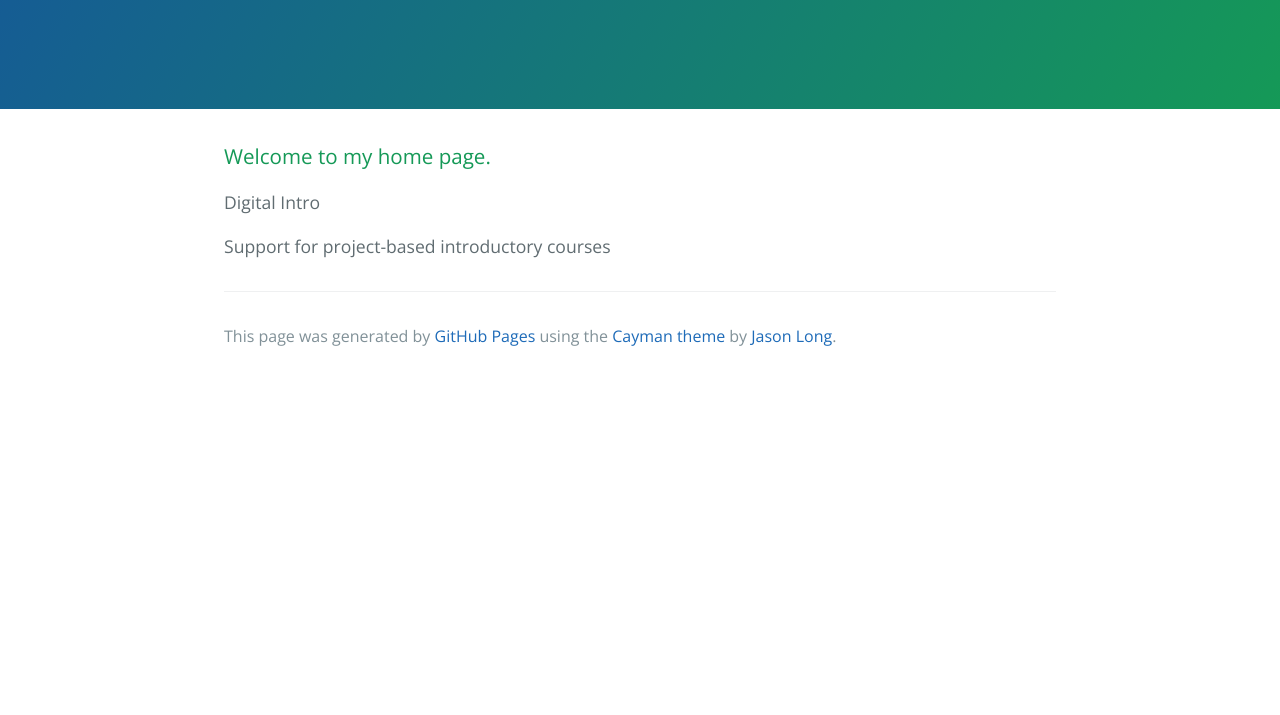
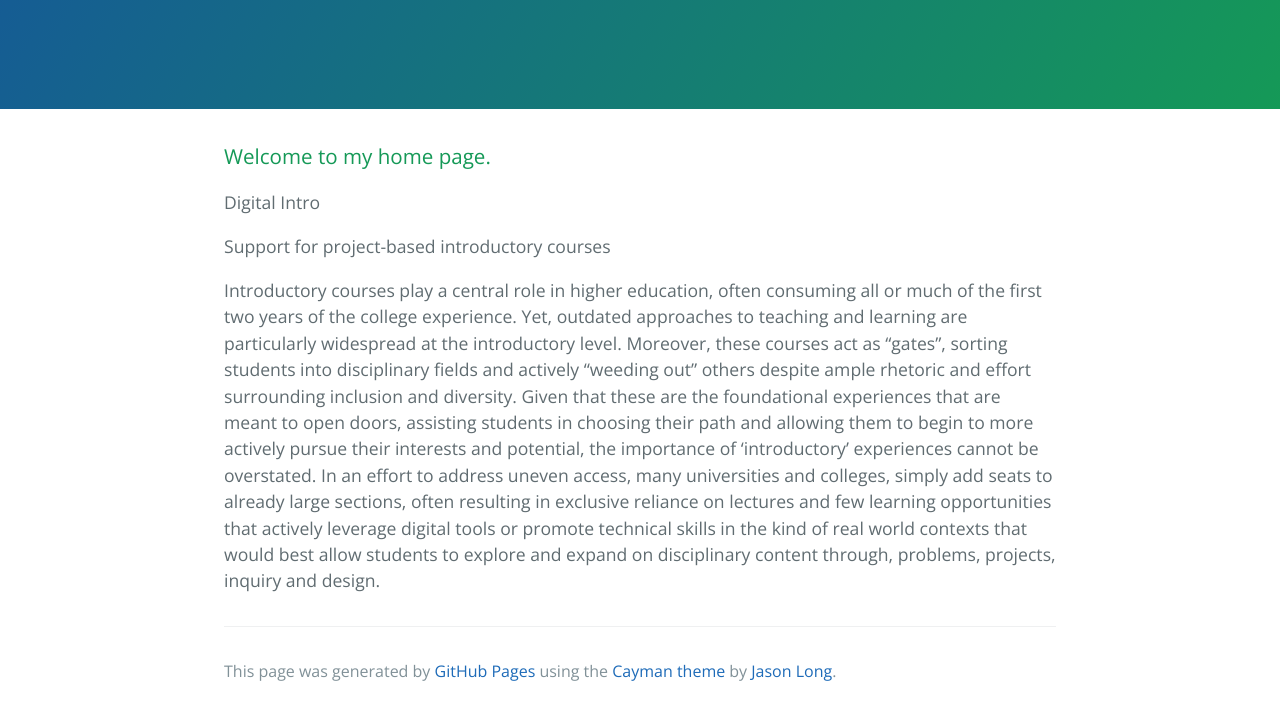
Before and after one commit to ldierker1/ldierker1.github.io, a plain HTML site: page index.html in a window 1280 px wide. Shown: the part 208-923 px from the top of the page. Before the commit the page ends 800 px from the top, so only its background shows below. Drawn offline with nearby package versions, Linux system fonts and the light colour scheme.

Commit message:
added introductory text

```diff
--- a/index.html
+++ b/index.html
@@ -21,6 +21,18 @@
 
 <p>Digital Intro </p>
 <p>Support for project-based introductory courses</p>
+<p></p>Introductory courses play a central role in higher education,
+often consuming all or much of the first two years of the college experience.
+Yet, outdated approaches to teaching and learning are particularly widespread at the introductory
+level. Moreover, these courses act as “gates”, sorting students into disciplinary fields and actively
+“weeding out” others despite ample rhetoric and effort surrounding inclusion and diversity. Given that
+these are the foundational experiences that are meant to open doors, assisting students in choosing their
+path and allowing them to begin to more actively pursue their interests and potential, the importance of
+‘introductory’ experiences cannot be overstated. In an effort to address uneven access, many universities
+and colleges, simply add seats to already large sections, often resulting in exclusive reliance on lectures
+and few learning opportunities that actively leverage digital tools or promote technical skills in the kind
+of real world contexts that would best allow students to explore and expand on disciplinary content through,
+problems, projects, inquiry and design.</p>
 
       <footer class="site-footer">
 
```
